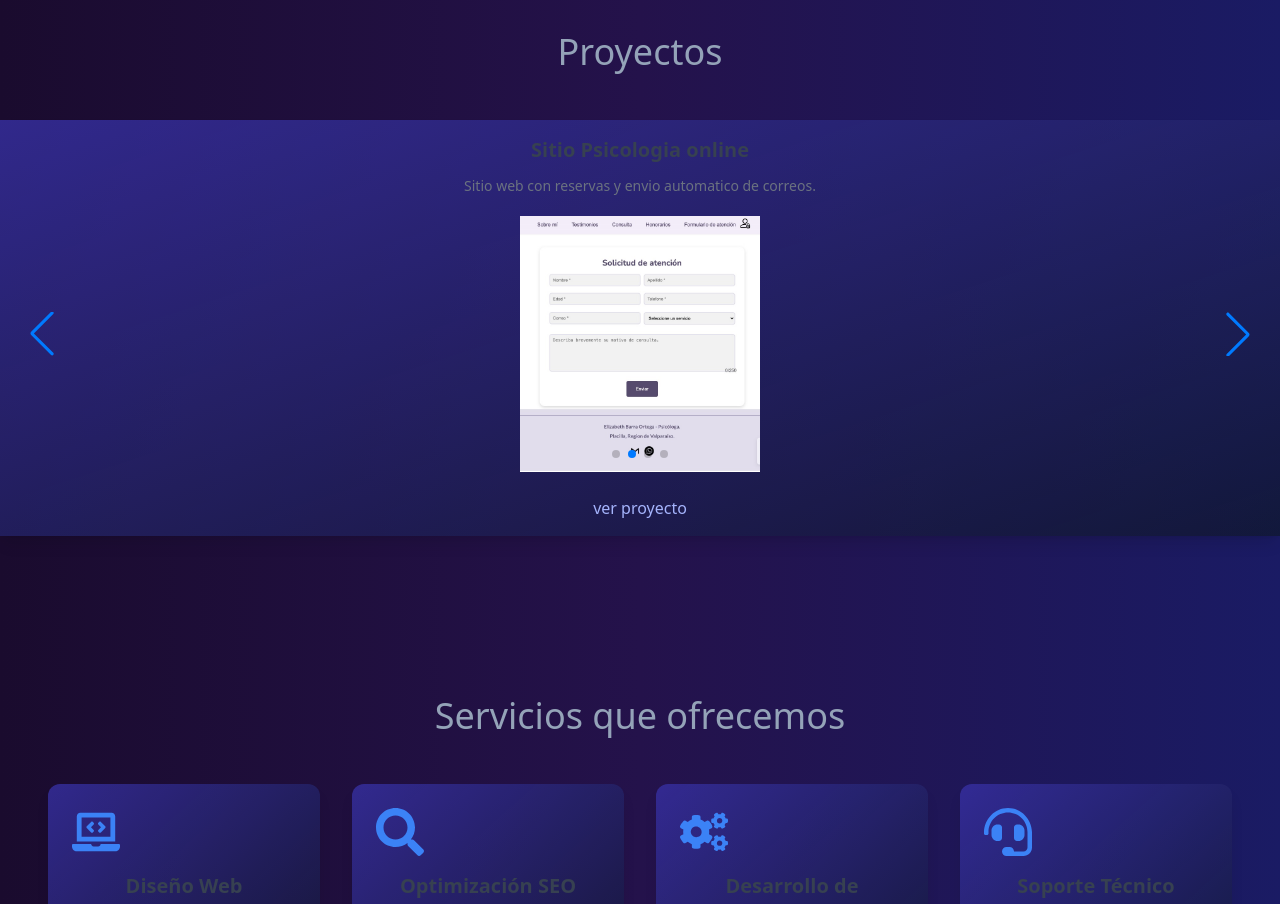
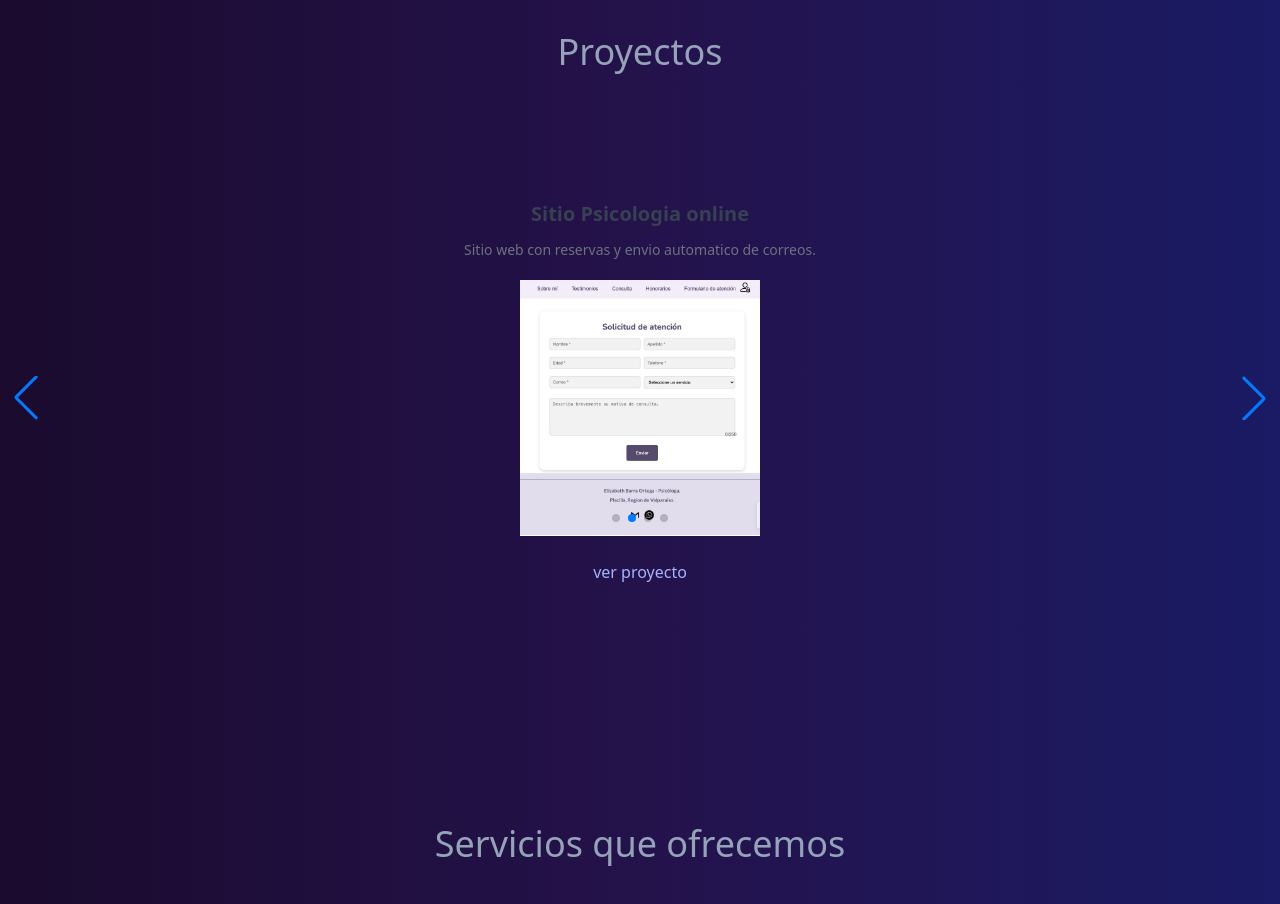
Before and after one commit to ingenieriaDanielBarra/ProyectoPyme, a React (Vite) app in the folder frontend/: page / in a window 1280 px wide. Shown: the part 1440-2344 px from the top of the page. Built offline with nearby package versions, Linux system fonts and the light colour scheme.

Commit message:
cambiar color seccion proyectos

```diff
--- a/frontend/src/components/Projects.jsx
+++ b/frontend/src/components/Projects.jsx
@@ -38,7 +38,7 @@ function Projects(){
         {proyectos.map((proyecto, index) => (
         <div
         key={index}
-        className="bg-gradient-to-br from-indigo-800/80 to-slate-900/70 rounded-1xl shadow-lg p-4"
+        className="bg-gradient-to-r from-[#1a0b2e] via-[#24124b] to-[#1a1b64] py-20 text-center"
         data-aos='fade-up'
         data-aos-delay={index * 200}
         >
```
